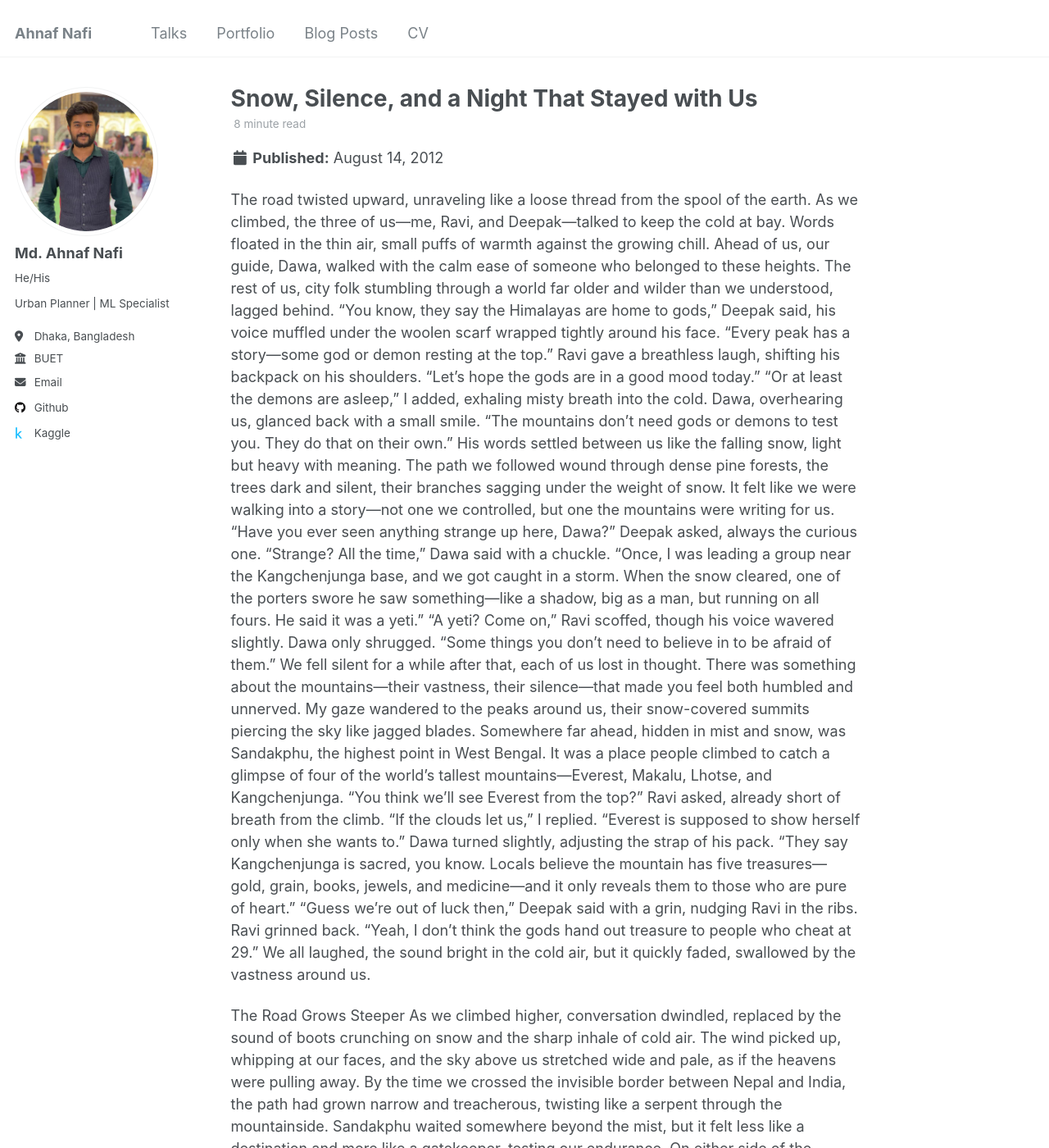
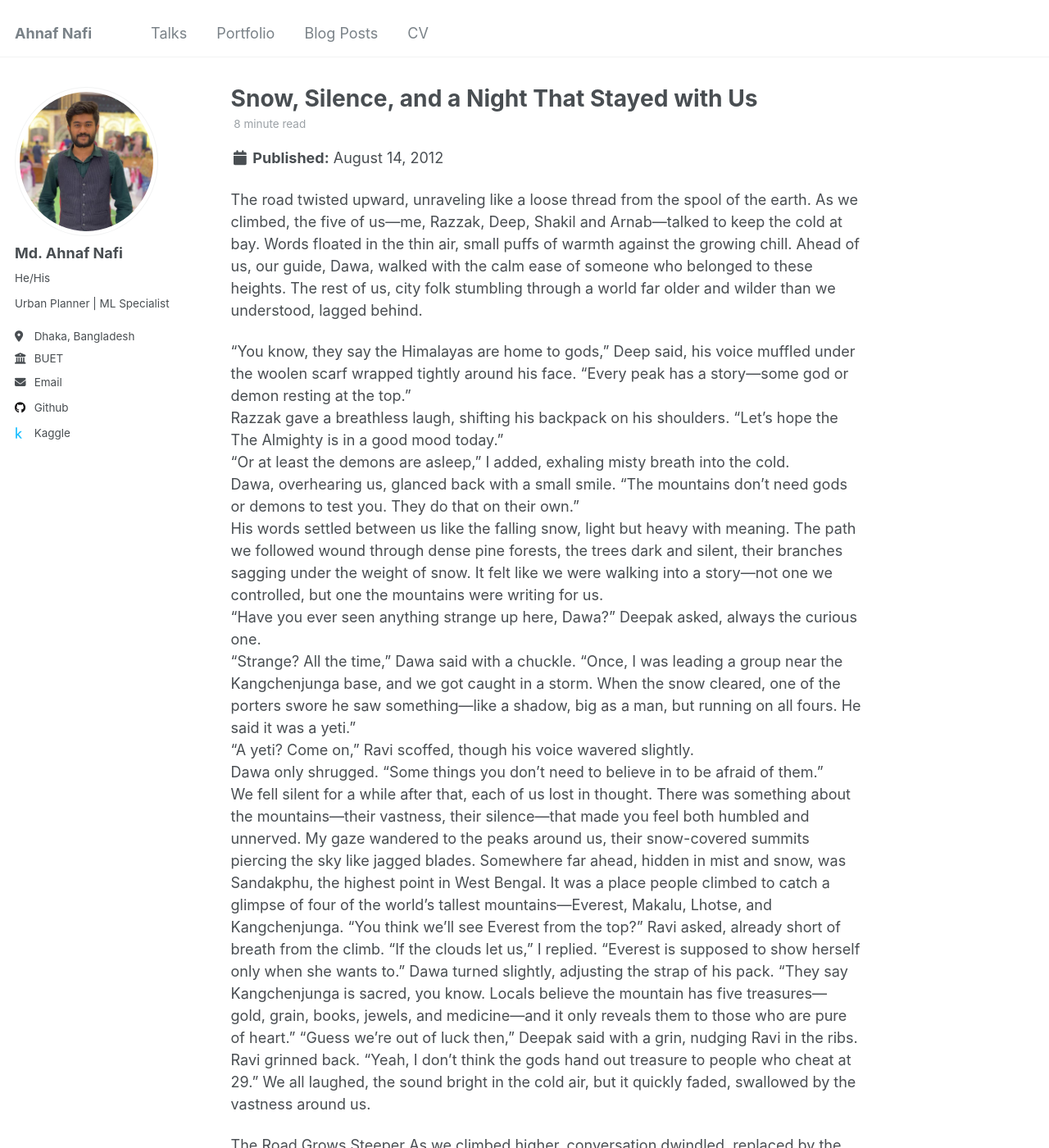
Before and after one commit to NafixData/ahnafnafi, a Jekyll site: the page built from _posts/2012-08-14-blog-post-1.md, in a window 1280 px wide and 1400 px high. Shown: the whole window at 82% size. Built offline with Jekyll 4.4.1, drawn with Linux system fonts in a browser that asks for light colours.

Commit message:
Update 2012-08-14-blog-post-1.md

```diff
--- a/_posts/2012-08-14-blog-post-1.md
+++ b/_posts/2012-08-14-blog-post-1.md
@@ -8,9 +8,10 @@ tags:
   - category2
 ---
 
-The road twisted upward, unraveling like a loose thread from the spool of the earth. As we climbed, the three of us—me, Ravi, and Deepak—talked to keep the cold at bay. Words floated in the thin air, small puffs of warmth against the growing chill. Ahead of us, our guide, Dawa, walked with the calm ease of someone who belonged to these heights. The rest of us, city folk stumbling through a world far older and wilder than we understood, lagged behind.
-“You know, they say the Himalayas are home to gods,” Deepak said, his voice muffled under the woolen scarf wrapped tightly around his face. “Every peak has a story—some god or demon resting at the top.”
-Ravi gave a breathless laugh, shifting his backpack on his shoulders. “Let’s hope the gods are in a good mood today.”
+The road twisted upward, unraveling like a loose thread from the spool of the earth. As we climbed, the five of us—me, Razzak, Deep, Shakil and Arnab—talked to keep the cold at bay. Words floated in the thin air, small puffs of warmth against the growing chill. Ahead of us, our guide, Dawa, walked with the calm ease of someone who belonged to these heights. The rest of us, city folk stumbling through a world far older and wilder than we understood, lagged behind.
+
+“You know, they say the Himalayas are home to gods,” Deep said, his voice muffled under the woolen scarf wrapped tightly around his face. “Every peak has a story—some god or demon resting at the top.”
+Razzak gave a breathless laugh, shifting his backpack on his shoulders. “Let’s hope the The Almighty is in a good mood today.”
 “Or at least the demons are asleep,” I added, exhaling misty breath into the cold.
 Dawa, overhearing us, glanced back with a small smile. “The mountains don’t need gods or demons to test you. They do that on their own.”
 His words settled between us like the falling snow, light but heavy with meaning. The path we followed wound through dense pine forests, the trees dark and silent, their branches sagging under the weight of snow. It felt like we were walking into a story—not one we controlled, but one the mountains were writing for us.
```
